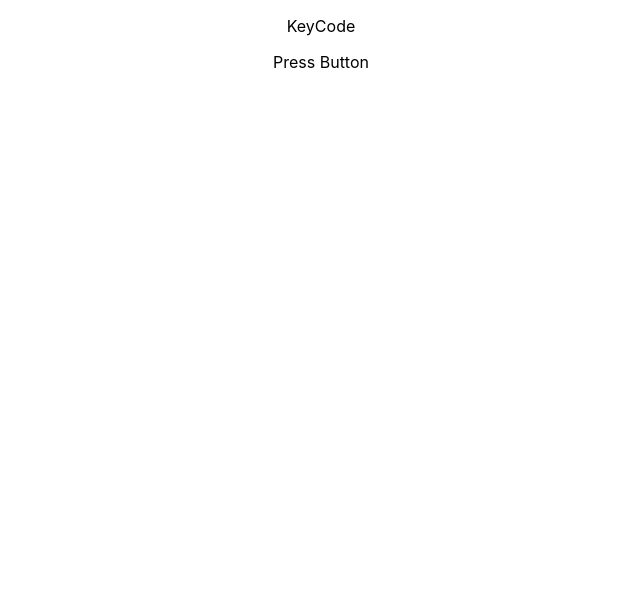
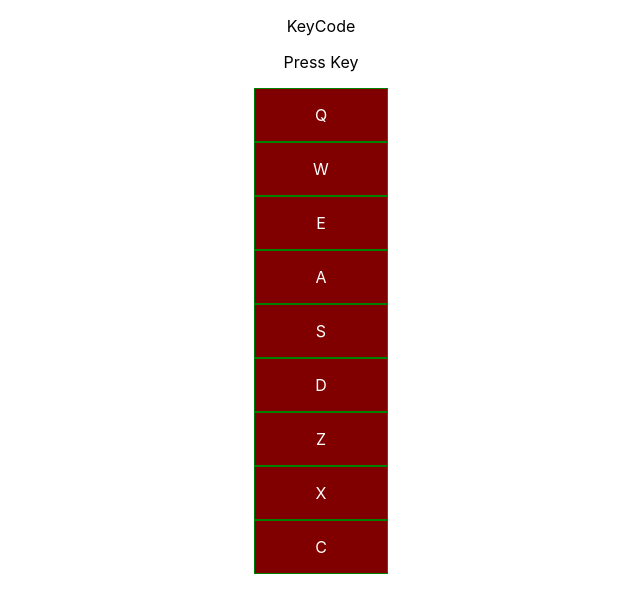
Before and after one commit to aroyan/drum-machine, a React (Create React App) app: page / in a window 1280 px wide. Shown: the top 612 px of the page, without its empty margins (319-959 px from the left). Built offline with nearby package versions, Linux system fonts and the light colour scheme.

Commit message:
Temporarily working but need an adjustments

```diff
--- a/src/components/Effect.js
+++ b/src/components/Effect.js
@@ -1,8 +1,8 @@
-import React, { useState, useEffect } from 'react';
+import { useState, useEffect } from 'react';
 
 export default function Effect() {
   const [keyCode, setKeyCode] = useState('KeyCode');
-  const [key, setKey] = useState('Press Button');
+  const [key, setKey] = useState('Press Key');
   const keyCodes = [
     'KeyQ',
     'KeyW',
@@ -72,17 +72,56 @@ export default function Effect() {
     },
   ];
 
-  useEffect(() => {
+  const listItems = bankOne.map((a) => {
+    return (
+      <div
+        key={a.code}
+        id={a.keyTrigger}
+        style={{
+          padding: '1rem',
+          background: 'maroon',
+          color: 'white',
+          width: '100px',
+          margin: '0 auto',
+          border: '1px solid green',
+          cursor: 'pointer',
+          userSelect: 'none',
+        }}
+        className="drum-pad"
+      >
+        <audio src={a.url} id={a.keyTrigger} className="clip" />
+        {a.keyTrigger}
+      </div>
+    );
+  });
+
   function playAudio(e) {
     for (let i in bankOne) {
       if (e.code === bankOne[i].code) {
-          setKey(bankOne[i].keyTrigger);
+        setKey(bankOne[i].id);
         const audio = new Audio(bankOne[i].url);
         audio.currentTime = 0;
         audio.play();
       }
     }
   }
+
+  function playAudioClick(e) {
+    for (let i in bankOne) {
+      if (bankOne[i].keyTrigger === e.target.id) {
+        setKey(bankOne[i].id);
+        const audio = new Audio(bankOne[i].url);
+        audio.currentTime = 0;
+        audio.play();
+      }
+    }
+  }
+
+  // useEffect(() => {
+  //   document.addEventListener('click', playAudioClick);
+  // });
+
+  useEffect(() => {
     document.addEventListener('keydown', playAudio);
   });
 
@@ -102,8 +141,11 @@ export default function Effect() {
     <main>
       <div id="drum-machine">
         <div id="display">
+          <div>
             <p>{keyCode}</p>
-          <p>{key}</p>
+            <p id="display">{key}</p>
+            <div onClick={playAudioClick}>{listItems}</div>
+          </div>
         </div>
       </div>
     </main>
```
Lines whose indentation alone changed are shown as unchanged.
